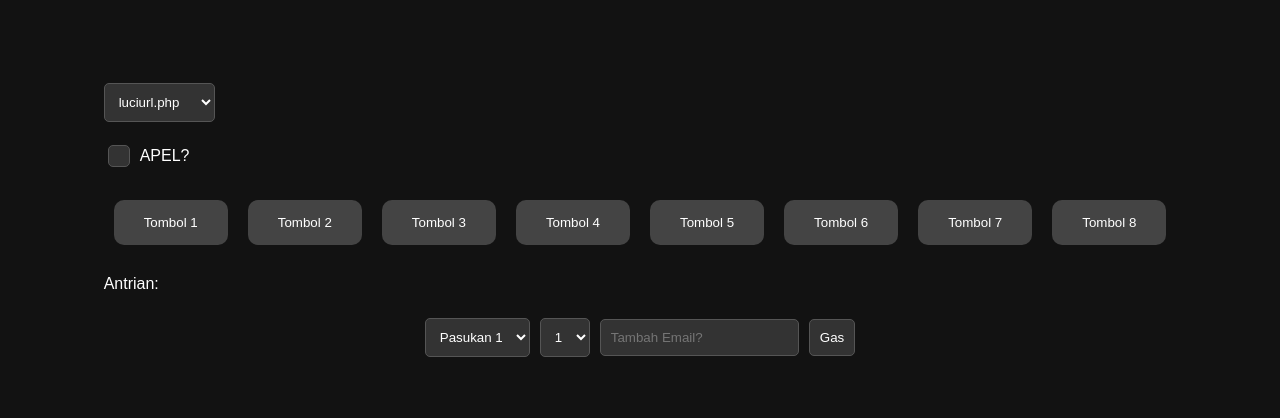
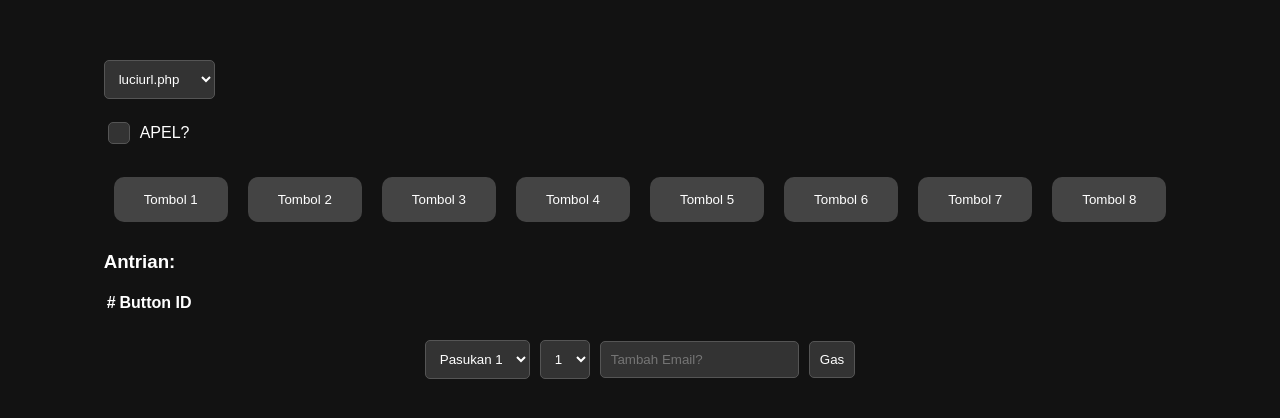
Before and after one commit to poldanmiko/poldavercel, a React (Create React App) app: page / in a window 1280 px wide. Shown: the part 178-596 px from the top of the page. Built offline with nearby package versions, Linux system fonts and the light colour scheme.

Commit message:
Update App.js

```diff
--- a/src/App.js
+++ b/src/App.js
@@ -1,5 +1,5 @@
 import React, { useState, useEffect } from "react";
-import "./App.css"; // Pastikan untuk mengimpor file CSS
+import "./App.css";
 
 function App() {
   const [queue, setQueue] = useState([]);
@@ -102,7 +102,8 @@ function App() {
       const url = `https://due-ibby-individual-65-cb3662a6.koyeb.app/apel.php?${urlParams.toString()}`;
       const response = await fetch(url);
       if (response.ok) {
-        setNotification("Data berhasil disimpan!");
+        setNotification("Data meluncur...!");
+        setTimeout(() => setNotification(""), 1000); // Hide notification after 1 second
       } else {
         setNotification("Gagal menyimpan data.");
       }
@@ -133,7 +134,25 @@ function App() {
           Tombol {index + 1}
         </button>
       ))}
-      <p>Antrian: {queue.join(", ")}</p>
+      <div className="queue-container">
+        <h3>Antrian:</h3>
+        <table className="queue-table">
+          <thead>
+            <tr>
+              <th>#</th>
+              <th>Button ID</th>
+            </tr>
+          </thead>
+          <tbody>
+            {queue.map((buttonId, index) => (
+              <tr key={index}>
+                <td>{index + 1}</td>
+                <td>{buttonId}</td>
+              </tr>
+            ))}
+          </tbody>
+        </table>
+      </div>
 
       <form onSubmit={handleFormSubmit} className="form">
         <select onChange={(e) => setNomor(e.target.value)} value={nomor} className="form-select">
```
